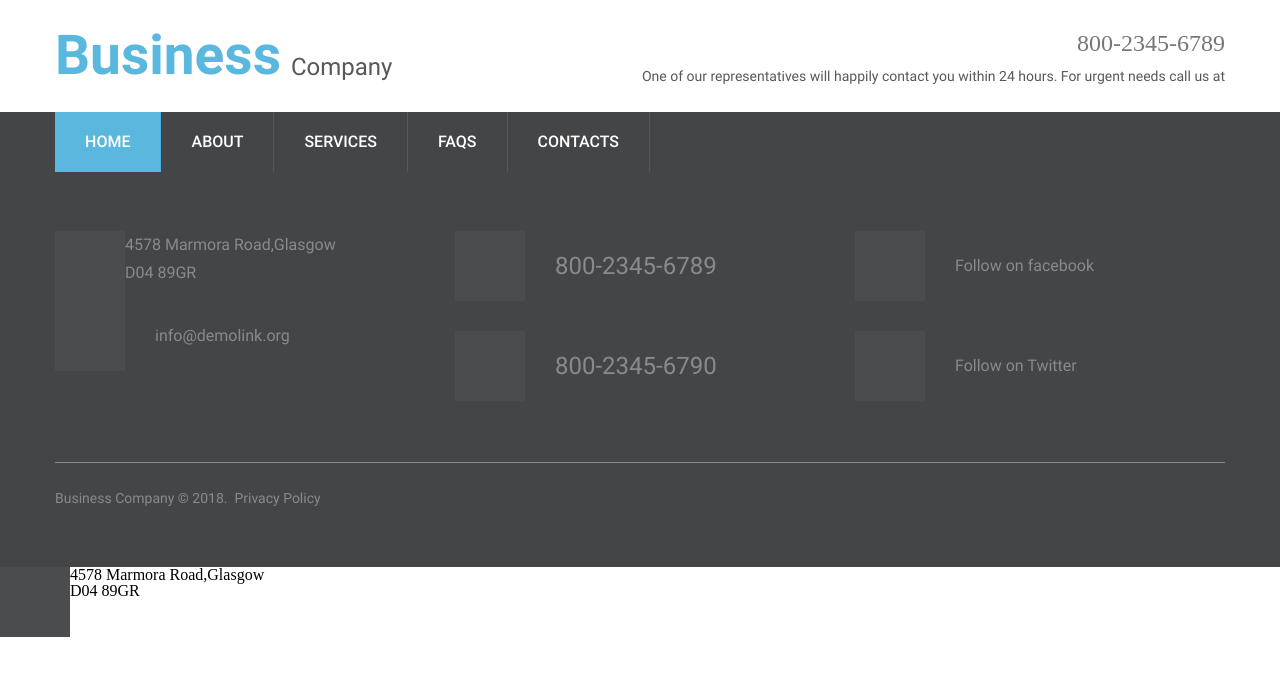
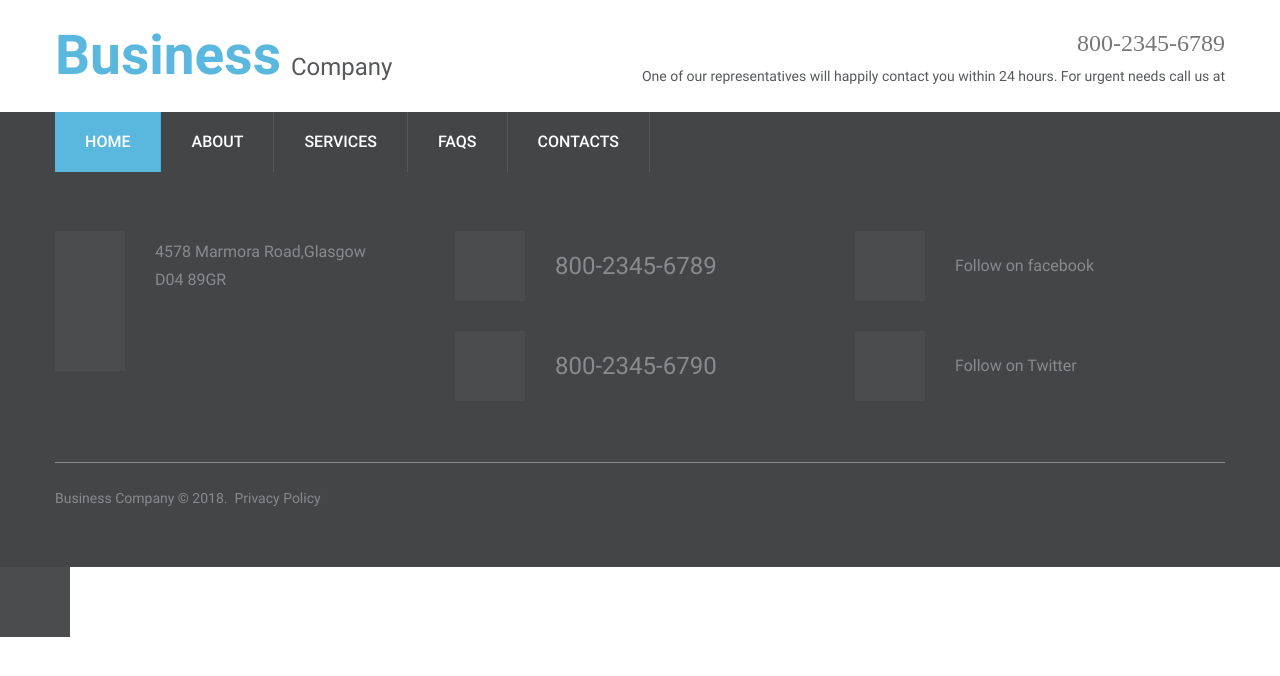
Before and after one commit to salomkins/ElGoose, an Angular app: page / in a window 1280 px wide. Shown: the top 676 px of the page. Built offline with nearby package versions, Linux system fonts and the light colour scheme; a web font is replaced by a local one.

Commit message:
Procesā...

```diff
--- a/src/app/components/contact-item/contact-item.component.html
+++ b/src/app/components/contact-item/contact-item.component.html
@@ -1,8 +1,14 @@
+<div class="contact-item">
+
+
 <div class="box">
   <div class="box_aside">
-    <div class="icon2 fa fa-map-marker"></div>
+    <div class="icon2 fa {{iconName}}"></div>
   </div>
   <div class="box_cnt__no-flow">
-    <address>4578 Marmora Road,Glasgow<br/> D04 89GR</address>
+    <!-- <address>4578 Marmora Road,Glasgow<br/> D04 89GR</address> -->
+        <address><ng-content></ng-content></address>
   </div>
 </div>
+
+</div>
--- a/src/app/components/contact-item/contact-item.component.scss
+++ b/src/app/components/contact-item/contact-item.component.scss
@@ -1,18 +1,21 @@
-.box:before, .box:after {
+.box:after,
+.box:before {
   display: table;
   content: "";
   line-height: 0;
 }
+
 .box:after {
   clear: both;
 }
+
 .box_aside {
   float: left;
 }
+
 .box_cnt__no-flow {
   overflow: hidden;
 }
-
 
 .icon {
   position: relative;
@@ -28,6 +31,7 @@
   -webkit-transition: 0.3s all ease;
   transition: 0.3s all ease;
 }
+
 .icon:before {
   position: absolute;
   top: 0;
@@ -46,6 +50,7 @@
   color: #62bfe6;
   background: #4a4c4d;
 }
+
 .icon2:before {
   position: absolute;
   top: 0;
@@ -53,3 +58,32 @@
   bottom: 0;
   left: 0;
 }
+
+.contact-item {
+  color: #888a8c;
+  font-size: 16px;
+
+  .box {
+    display: table;
+  }
+
+  .box_cnt__no-flow {
+    vertical-align: middle;
+    display: table-cell;
+    padding-left: 30px;
+  }
+
+  a[href^="callto:"] {
+    font-size: 24px;
+  }
+
+  a[href^="callto:"] {
+    @media (min-width: 768px) and (max-width: 979px) {
+      font-size: 18px;
+    }
+  }
+
+  a:hover {
+    color: #62bfe6;
+  }
+}
--- a/src/app/components/contact-item/contact-item.component.ts
+++ b/src/app/components/contact-item/contact-item.component.ts
@@ -1,4 +1,4 @@
-import { Component, OnInit } from '@angular/core';
+import { Component, OnInit, Input } from '@angular/core';
 
 @Component({
   selector: 'app-contact-item',
@@ -7,9 +7,19 @@ import { Component, OnInit } from '@angular/core';
 })
 export class ContactItemComponent implements OnInit {
 
+  private _iconName = '';
+
   constructor() { }
 
-  ngOnInit() {
+  ngOnInit() { }
+
+  get iconName(): string {
+    return this._iconName;
+  }
+
+  @Input('iconName')
+  set iconName(value: string) {
+    this._iconName = value;
   }
 
 }
--- a/src/app/components/footer/footer.component.html
+++ b/src/app/components/footer/footer.component.html
@@ -11,13 +11,14 @@
               <address>4578 Marmora Road,Glasgow<br/> D04 89GR</address>
             </div>
           </div> -->
-          <app-contact-item></app-contact-item>
-          <div class="box">
+          <app-contact-item iconName="fa-map-marker">4578 Marmora Road,Glasgow<br/> D04 89GR</app-contact-item>
+          <!-- <div class="box">
             <div class="box_aside">
               <div class="icon2 fa fa-envelope"></div>
             </div>
             <div class="box_cnt__no-flow"><a href="mailto:#">info@demolink.org</a></div>
-          </div>
+          </div> -->
+          <app-contact-item iconName="fa-envelope"></app-contact-item>
         </li>
         <li class="grid_4">
           <div class="box">
```
